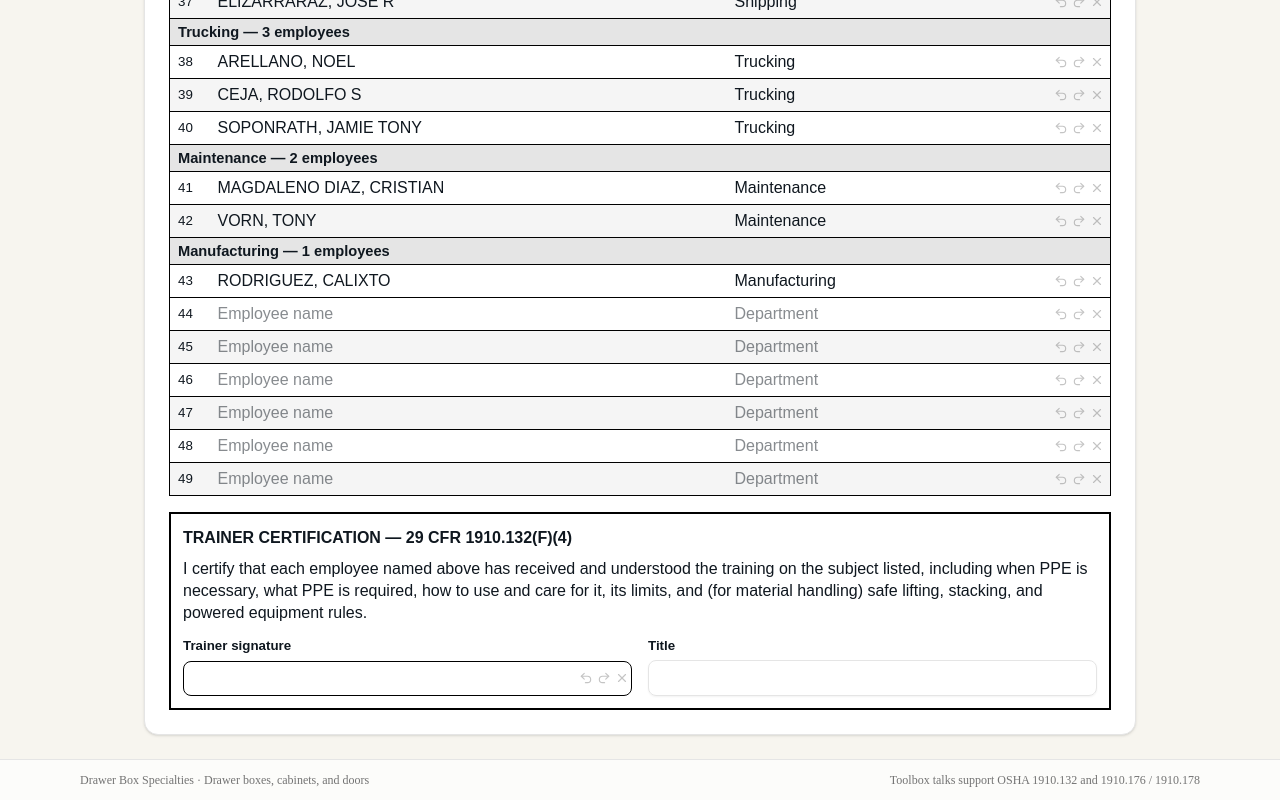
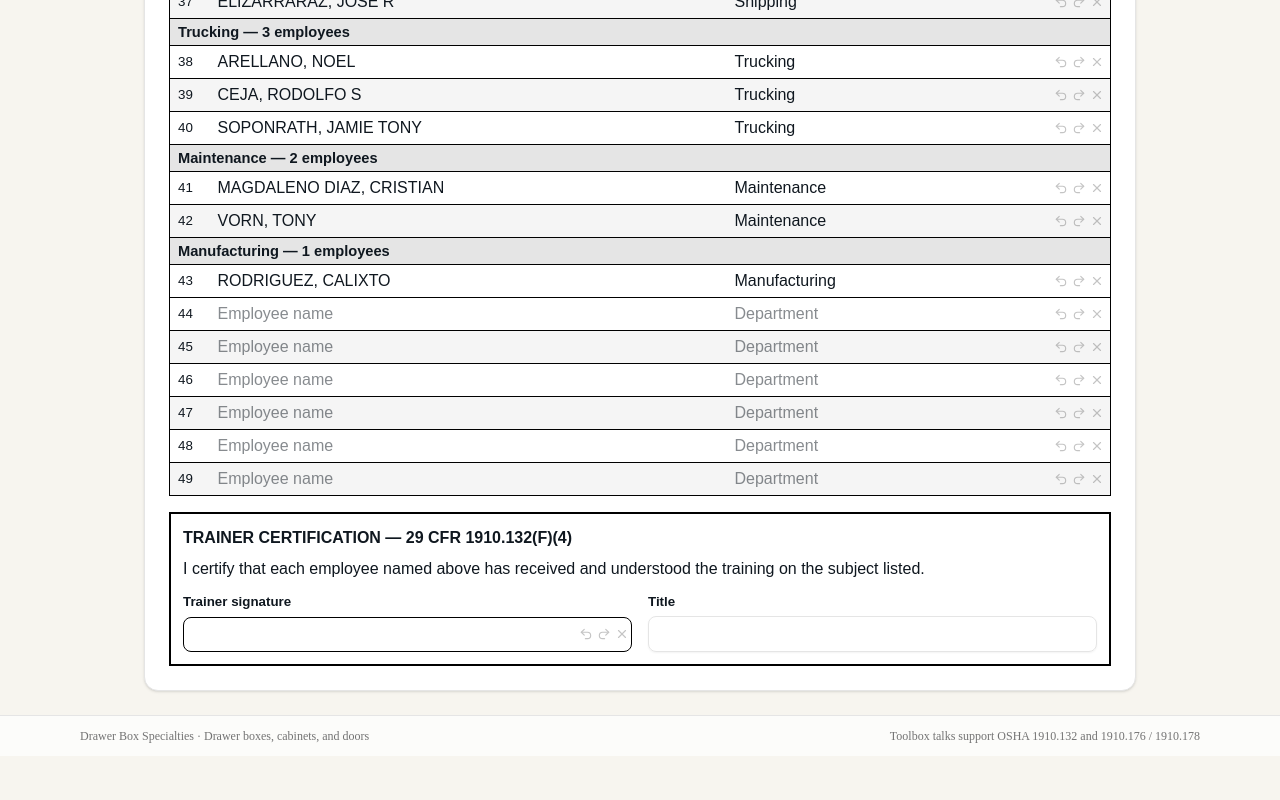
Before and after one commit to drawerboxspecialties-ops/dbs-safety, a Next.js app: page /meetings/sign-in in a window 1280 px wide. Shown: the part 1717-2517 px from the top of the page. After the commit the page ends 2473 px from the top, so only its background shows below. Built offline with nearby package versions, Linux system fonts and the light colour scheme.

Commit message:
Shorten the trainer certification statement on the app sign-in.
Co-authored-by: drawerboxspecialties <drawerboxspecialties@gmail.com>

```diff
--- a/src/app/meetings/sign-in/page.tsx
+++ b/src/app/meetings/sign-in/page.tsx
@@ -207,10 +207,7 @@ export default function SignInPage() {
           </h3>
           <p className="mt-2 text-[12pt] leading-snug">
             I certify that each employee named above has received and understood
-            the training on the subject listed, including when PPE is necessary,
-            what PPE is required, how to use and care for it, its limits, and
-            (for material handling) safe lifting, stacking, and powered
-            equipment rules.
+            the training on the subject listed.
           </p>
           <div className="mt-3 grid gap-4 sm:grid-cols-2">
             <div className="grid gap-1">
```
